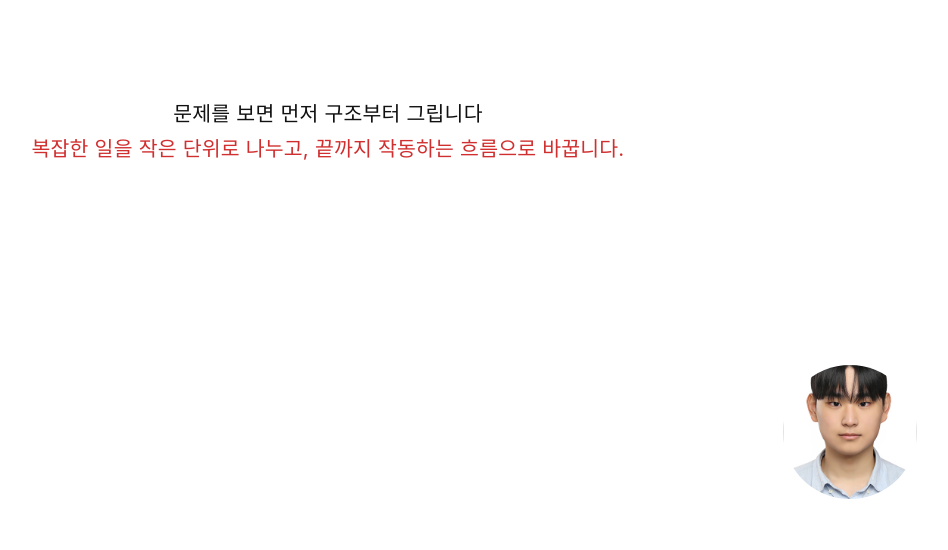
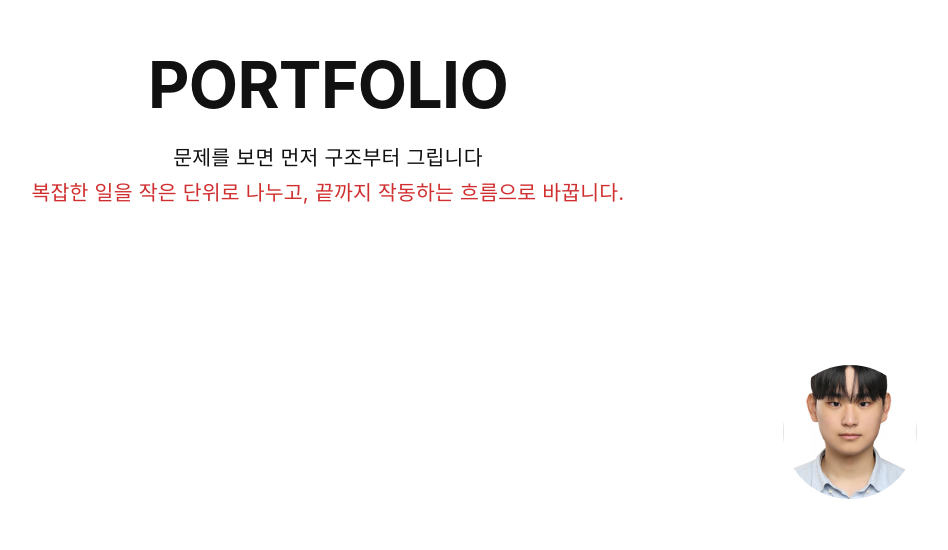
Before and after one commit to mnunu123/porfolio2, a website: page index.html in a window 1280 px wide. Shown: the part 250-800 px from the top of the page, without its empty margins (312-1260 px from the left). Drawn offline with Linux system fonts and the light colour scheme; a web font is replaced by a local one.

Commit message:
Restore PORTFOLIO label, keep name removed

```diff
--- a/index.html
+++ b/index.html
@@ -835,6 +835,7 @@
 ═══════════════════════════════════════════════════════════ -->
 <section class="section-cover" id="cover" aria-label="표지">
   <div class="cover-inner">
+    <p class="cover-label">PORTFOLIO</p>
     <p class="cover-tagline">
       문제를 보면 먼저 구조부터 그립니다<br><em>복잡한 일을 작은 단위로 나누고, 끝까지 작동하는 흐름으로 바꿉니다.</em>
     </p>
```
